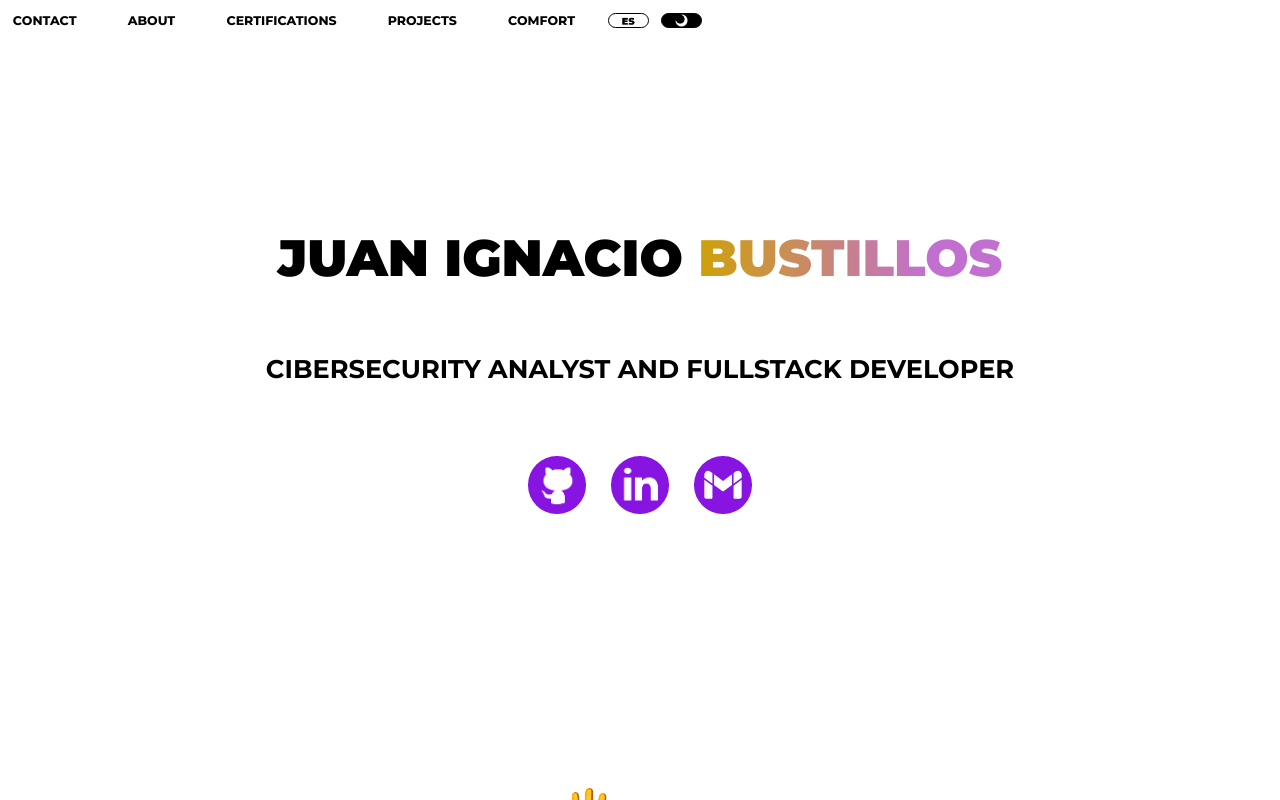
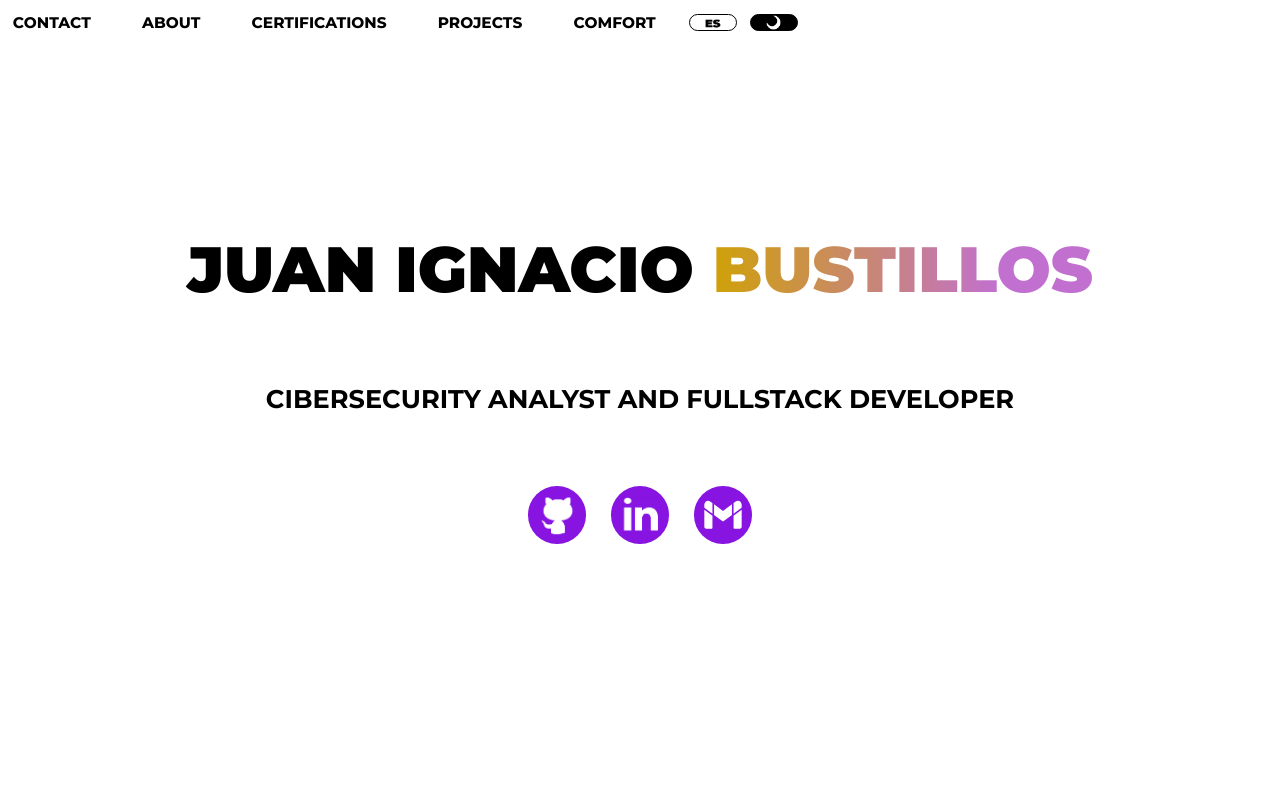
Before and after one commit to kickJS22/myPortfolio, a React (Vite) app in the folder Portfolio/portfolio-vite/: page / in a window 1280 px wide. Built offline with nearby package versions, Linux system fonts and the light colour scheme.

Commit message:
Fixing font sizes

```diff
--- a/Portfolio/portfolio-vite/index.html
+++ b/Portfolio/portfolio-vite/index.html
@@ -4,6 +4,7 @@
     <meta charset="UTF-8" />
     <link rel="icon" type="image/svg+xml" href="/icon.png" />
     <meta name="viewport" content="width=device-width, initial-scale=1.0" />
+    <meta name="description" content="Hi i'm Juan, here's my portfolio, i'm a junior cybersecurity analyst and fullstack developer. Projects: Packet sniffer, BookList Django App, Vite calculator, for more checkout my github">
     <title>Juan Ignacio Bustillos</title>
   </head>
   <body>
--- a/Portfolio/portfolio-vite/src/responsive.css
+++ b/Portfolio/portfolio-vite/src/responsive.css
@@ -1,5 +1,5 @@
 /* 600 */
-@media (max-width: 800px) {
+@media (max-width: 900px) {
     html{
         overflow-x:hidden;
     }
--- a/Portfolio/portfolio-vite/src/styles.css
+++ b/Portfolio/portfolio-vite/src/styles.css
@@ -88,7 +88,7 @@ main {
     text-decoration: none;
     color: var(--text-color);
     font-weight: 750;
-    font-size: 0.98vw;
+    font-size: 1.2vw;
     border-radius: 2vw;
     font-family: "Montserrat";
     padding-left: 1vw;
@@ -99,9 +99,9 @@ main {
 #lang{
     display: flex;
     margin-left: 1.6vw;
-    width: 3vw;
+    width: 3.6vw;
     border: 0.15vw solid white;
-    height: 1vw;
+    height: 1.2vw;
     border-radius: 1vw;
     background-size:contain;
     background-repeat: no-repeat;
@@ -117,9 +117,9 @@ main {
     margin-top: 0.5dvw;
     margin-left: 1vw;
     display: flex;
-    width: 3vw;
+    width: 3.6vw;
     border: 0.15vw solid black;
-    height: 1vw;
+    height: 1.2vw;
     border-radius: 1vw;
     background-color: black;
     background-size:contain;
@@ -144,7 +144,7 @@ nav {
 }
 
 nav>h1 {
-    font-size: 4vw;
+    font-size: 5vw;
     font-family: "Montserrat";
     font-weight: 900;
     color: var(--text-color);
@@ -162,7 +162,7 @@ nav>h2 {
 }
 
 #bus {
-    font-size: 4vw;
+    font-size: 5vw;
     background: #CFA108;
     background: linear-gradient(to right, #CFA108 0%, #C270CF 75%);
     -webkit-background-clip: text;
@@ -238,7 +238,7 @@ nav>h2 {
     height: auto;
     width: 60vw;
     font-family: "Montserrat";
-    font-size: 1.3vw;
+    font-size: 1.5vw;
     justify-self: flex-start;
     align-self: flex-start;
     color: var(--text-color);
@@ -250,10 +250,10 @@ nav>h2 {
     font-family: "Montserrat Italic";
     color: white;
     border-radius: 2vw;
-    font-size: 1.1vw;
+    font-size: 1.3vw;
     font-weight: 900;
     border: none;
-    width: 12vw;
+    width: 13vw;
     height: auto;
     align-self: center;
     text-decoration: none;
@@ -280,7 +280,7 @@ nav>h2 {
 
 #cert>h1{
     font-weight: 900;
-    font-size: 3dvw;
+    font-size: 4dvw;
     text-align: center;
     margin-bottom: 10dvw;
 }
@@ -300,7 +300,7 @@ nav>h2 {
 
 .certEle{
     padding: 2dvw;
-    font-size: 0.7dvw;
+    font-size: 0.85dvw;
     display: flex;
     flex-direction: column;
     text-align: center;
@@ -341,7 +341,7 @@ nav>h2 {
     margin: 0;
     margin-top: 4vw;
     font-family: "Montserrat";
-    font-size: 3vw;
+    font-size: 4vw;
     font-weight: 900;
     color: var(--text-color);
 }
@@ -358,7 +358,7 @@ nav>h2 {
 
 #projects>div>h2{
     font-family: "Montserrat Italic";
-    font-size: 1.5vw;
+    font-size: 2vw;
     color: var(--text-color);
 }
 
@@ -369,7 +369,7 @@ nav>h2 {
 }
 
 #projects>div>span>p{
-    font-size: 1vw;
+    font-size: 1.3vw;
     padding-right: 2vw;
     font-family: "Montserrat";
     line-height: 1.6vw;
@@ -434,7 +434,7 @@ nav>h2 {
 #skills>h1 {
     margin: 0;
     font-family: "Montserrat";
-    font-size: 3vw;
+    font-size: 3.5vw;
     font-weight: 900;
     color: var(--text-color);
     padding-bottom: 4dvw;
```
